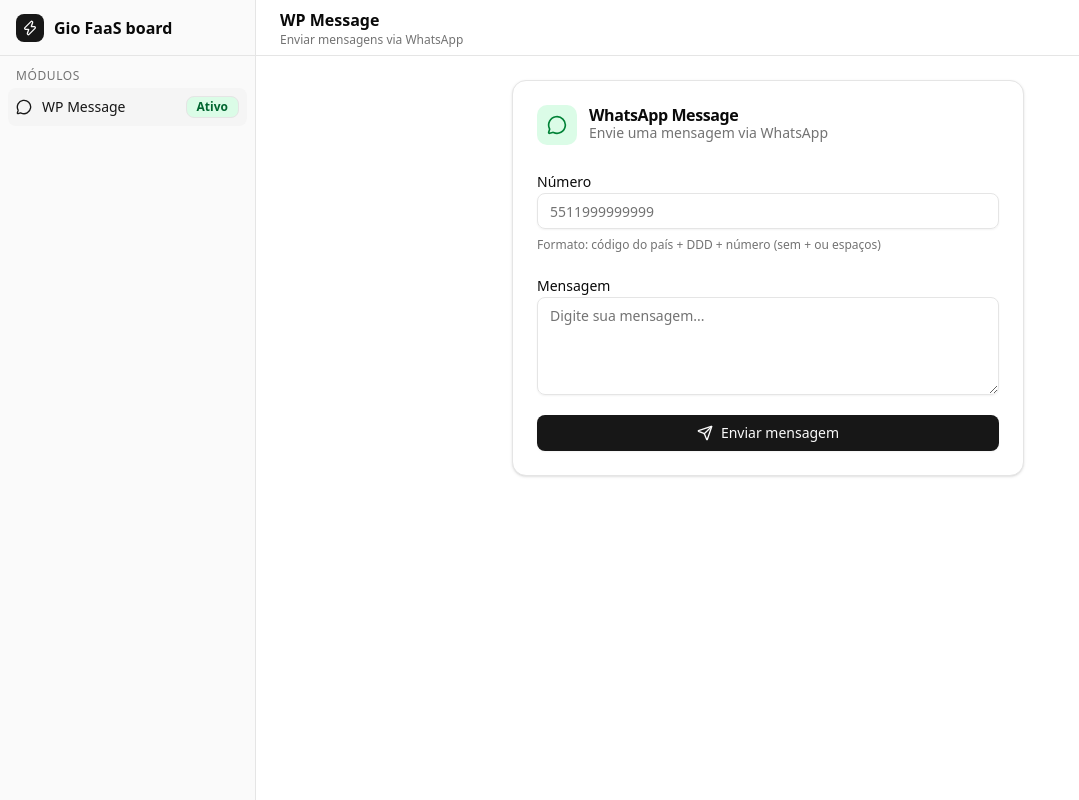
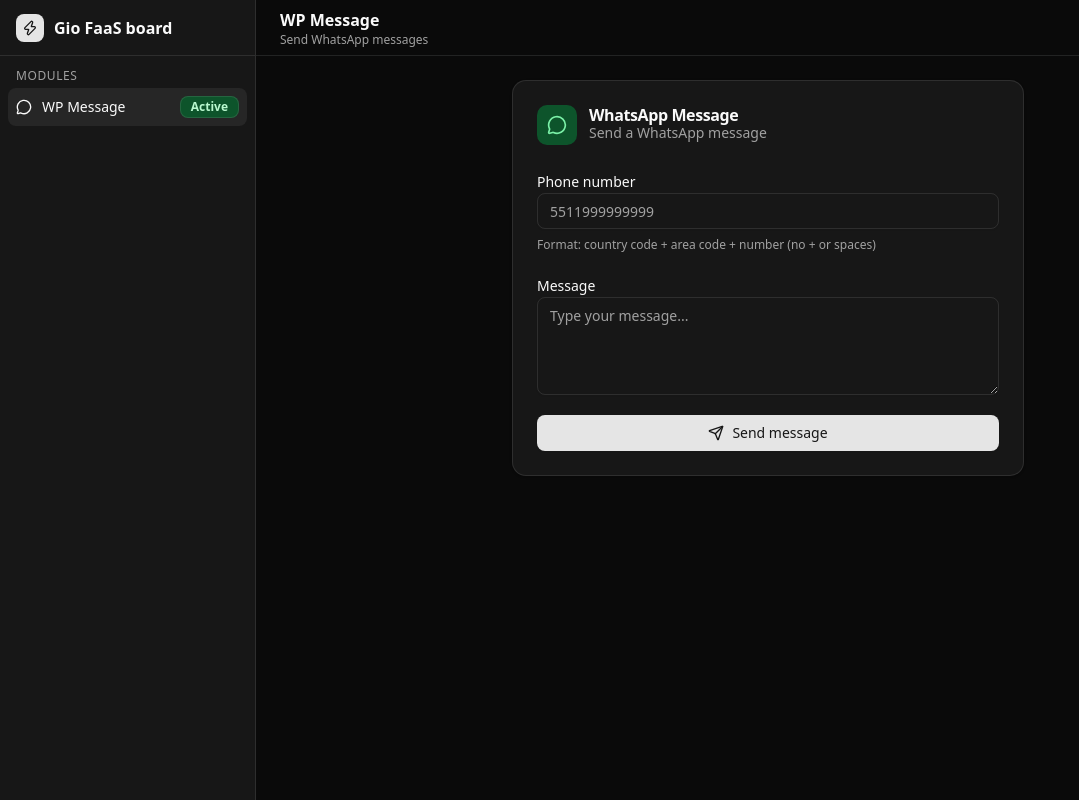
Before and after one commit to giomartinsdev/gio-dev-tools, a React (Vite) app in the folder frontend/: page / in a window 1280 px wide. Shown: the whole page, without its empty margins (0-1079 px from the left). Built offline with nearby package versions, Linux system fonts and the light colour scheme.

Commit message:
chore: internationalize UI to English, enable dark mode, update app title, and remap frontend port

```diff
--- a/frontend/docker-compose.yml
+++ b/frontend/docker-compose.yml
@@ -2,5 +2,5 @@
   frontend:
     image: re.giomartins.dev/frontend:latest
     ports:
-      - "8080:80"
+      - "8079:80"
     restart: unless-stopped
--- a/frontend/index.html
+++ b/frontend/index.html
@@ -1,10 +1,10 @@
 <!doctype html>
-<html lang="en">
+<html lang="en" class="dark">
   <head>
     <meta charset="UTF-8" />
     <link rel="icon" type="image/svg+xml" href="/favicon.svg" />
     <meta name="viewport" content="width=device-width, initial-scale=1.0" />
-    <title>frontend</title>
+    <title>Gio FaaS Board</title>
   </head>
   <body>
     <div id="root"></div>
--- a/frontend/src/App.tsx
+++ b/frontend/src/App.tsx
@@ -24,7 +24,7 @@
 
         <nav className="flex-1 overflow-y-auto px-2 py-3">
           <p className="mb-1 px-2 text-xs font-medium uppercase tracking-wider text-muted-foreground">
-            Módulos
+            Modules
           </p>
           <ul className="space-y-0.5">
             {modules.map(mod => {
--- a/frontend/src/modules/wp-message/WpMessageModule.tsx
+++ b/frontend/src/modules/wp-message/WpMessageModule.tsx
@@ -34,14 +34,14 @@
       const data = await res.json()
 
       if (res.ok) {
-        setResult({ status: 'success', message: 'Mensagem enviada com sucesso!' })
+        setResult({ status: 'success', message: 'Message sent successfully!' })
         setNumber('')
         setMessage('')
       } else {
-        setResult({ status: 'error', message: data.error ?? 'Erro ao enviar mensagem.' })
+        setResult({ status: 'error', message: data.error ?? 'Failed to send message.' })
       }
     } catch {
-      setResult({ status: 'error', message: 'Falha na conexão com o gateway.' })
+      setResult({ status: 'error', message: 'Failed to connect to the gateway.' })
     }
   }
 
@@ -55,14 +55,14 @@
             </div>
             <div>
               <CardTitle>WhatsApp Message</CardTitle>
-              <CardDescription>Envie uma mensagem via WhatsApp</CardDescription>
+              <CardDescription>Send a WhatsApp message</CardDescription>
             </div>
           </div>
         </CardHeader>
         <CardContent>
           <form onSubmit={handleSubmit} className="space-y-5">
             <div className="space-y-2">
-              <Label htmlFor="number">Número</Label>
+              <Label htmlFor="number">Phone number</Label>
               <Input
                 id="number"
                 type="tel"
@@ -72,15 +72,15 @@
                 required
               />
               <p className="text-xs text-muted-foreground">
-                Formato: código do país + DDD + número (sem + ou espaços)
+                Format: country code + area code + number (no + or spaces)
               </p>
             </div>
 
             <div className="space-y-2">
-              <Label htmlFor="message">Mensagem</Label>
+              <Label htmlFor="message">Message</Label>
               <Textarea
                 id="message"
-                placeholder="Digite sua mensagem..."
+                placeholder="Type your message..."
                 value={message}
                 onChange={e => setMessage(e.target.value)}
                 rows={4}
@@ -114,12 +114,12 @@
               {result?.status === 'loading' ? (
                 <>
                   <Loader2 className="h-4 w-4 animate-spin" />
-                  Enviando...
+                  Sending...
                 </>
               ) : (
                 <>
                   <Send className="h-4 w-4" />
-                  Enviar mensagem
+                  Send message
                 </>
               )}
             </Button>
@@ -133,7 +133,7 @@
 export const wpMessageMeta = {
   id: 'wp-message',
   label: 'WP Message',
-  description: 'Enviar mensagens via WhatsApp',
+  description: 'Send WhatsApp messages',
   icon: MessageCircle,
-  badge: <Badge variant="success">Ativo</Badge>,
+  badge: <Badge variant="success">Active</Badge>,
 }
```
